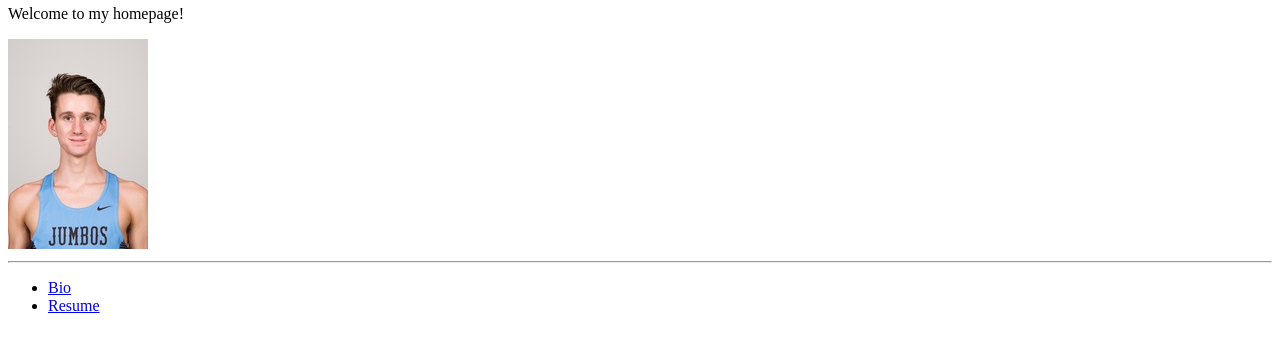
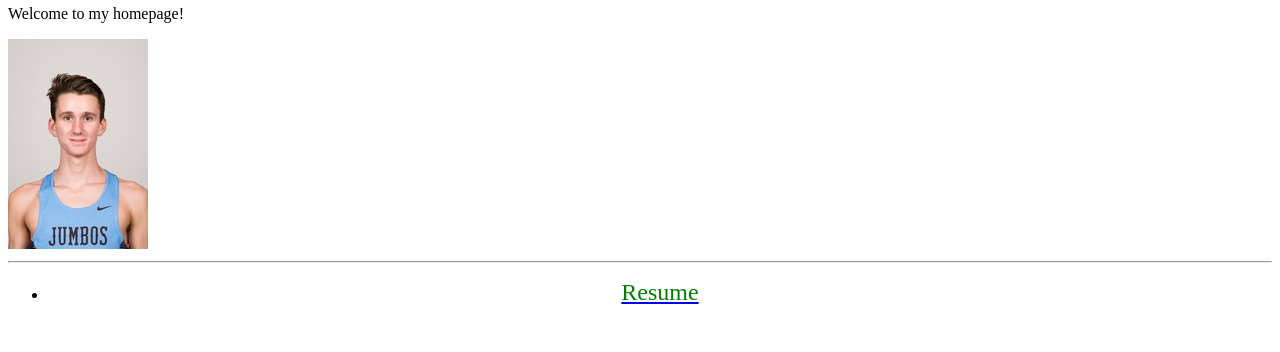
Before and after one commit to phorva01/phorva01.github.io, a plain HTML site: page index.html in a window 1280 px wide. Shown: the part 84-436 px from the top of the page. Drawn offline with Linux system fonts and the light colour scheme.

Commit message:
applied css rules to the links

```diff
--- a/index.html
+++ b/index.html
@@ -14,8 +14,8 @@
          alt="Roster Picture" />
     <hr/>
     <ul>
-      <li><a href="../bio.html">Bio</a></li>
-      <li><a href="../resume.html">Resume</a></li>
+      <li><a href="../bio.html"><div id="link>Bio</div></a></li>
+      <li><a href="../resume.html"><div id="link">Resume</div></a></li>
     </ul>
   </body>
 
```
